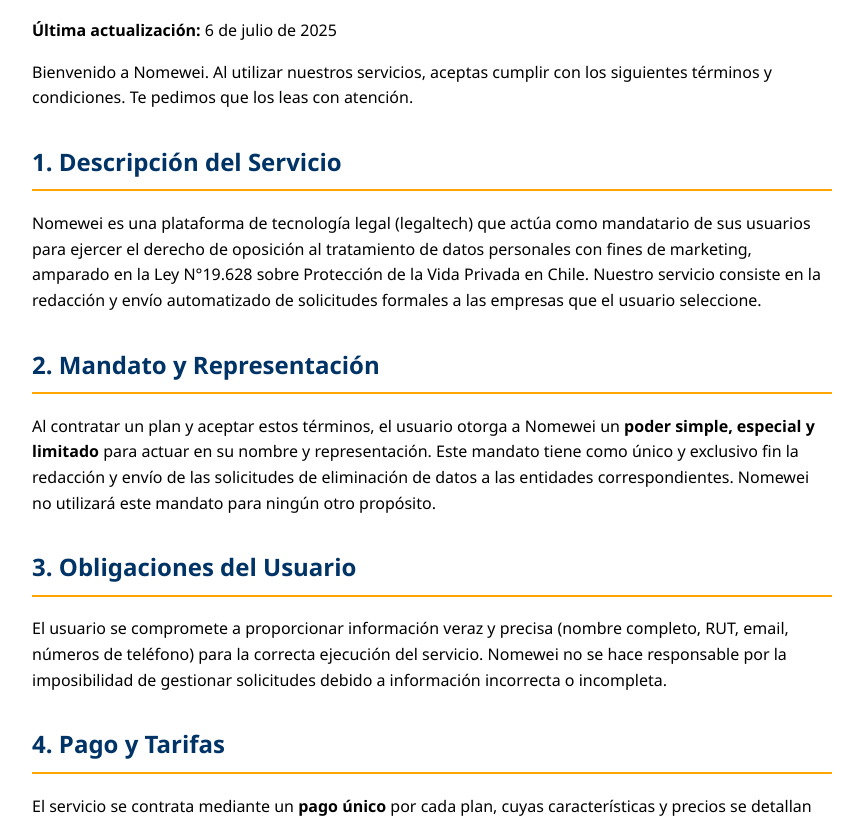
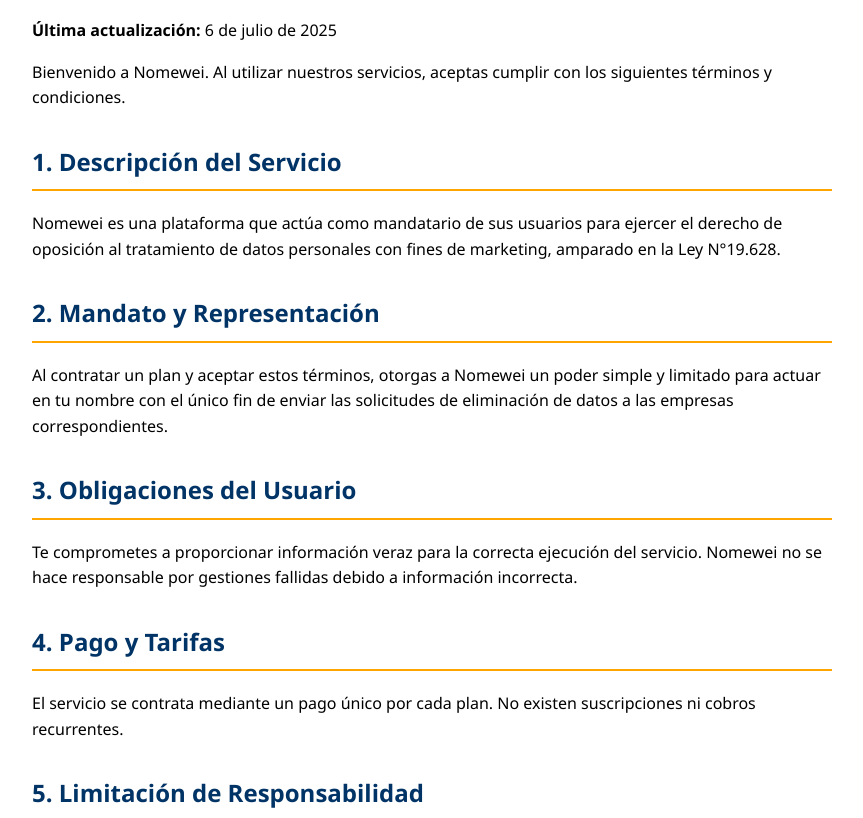
Before and after one commit to Nomewei/Cortala.cl, a plain HTML site: page terminos.html in a window 1280 px wide. Shown: the part 140-958 px from the top of the page, without its empty margins (208-1071 px from the left). Drawn offline with Linux system fonts and the light colour scheme.

Commit message:
Update terminos.html

```diff
--- a/terminos.html
+++ b/terminos.html
@@ -16,23 +16,17 @@
   <div class="legal-container">
     <h1>Términos y Condiciones de Uso</h1>
     <p><strong>Última actualización:</strong> 6 de julio de 2025</p>
-    <p>Bienvenido a Nomewei. Al utilizar nuestros servicios, aceptas cumplir con los siguientes términos y condiciones. Te pedimos que los leas con atención.</p>
-
+    <p>Bienvenido a Nomewei. Al utilizar nuestros servicios, aceptas cumplir con los siguientes términos y condiciones.</p>
     <h2>1. Descripción del Servicio</h2>
-    <p>Nomewei es una plataforma de tecnología legal (legaltech) que actúa como mandatario de sus usuarios para ejercer el derecho de oposición al tratamiento de datos personales con fines de marketing, amparado en la Ley N°19.628 sobre Protección de la Vida Privada en Chile. Nuestro servicio consiste en la redacción y envío automatizado de solicitudes formales a las empresas que el usuario seleccione.</p>
-
+    <p>Nomewei es una plataforma que actúa como mandatario de sus usuarios para ejercer el derecho de oposición al tratamiento de datos personales con fines de marketing, amparado en la Ley N°19.628.</p>
     <h2>2. Mandato y Representación</h2>
-    <p>Al contratar un plan y aceptar estos términos, el usuario otorga a Nomewei un <strong>poder simple, especial y limitado</strong> para actuar en su nombre y representación. Este mandato tiene como único y exclusivo fin la redacción y envío de las solicitudes de eliminación de datos a las entidades correspondientes. Nomewei no utilizará este mandato para ningún otro propósito.</p>
-
+    <p>Al contratar un plan y aceptar estos términos, otorgas a Nomewei un poder simple y limitado para actuar en tu nombre con el único fin de enviar las solicitudes de eliminación de datos a las empresas correspondientes.</p>
     <h2>3. Obligaciones del Usuario</h2>
-    <p>El usuario se compromete a proporcionar información veraz y precisa (nombre completo, RUT, email, números de teléfono) para la correcta ejecución del servicio. Nomewei no se hace responsable por la imposibilidad de gestionar solicitudes debido a información incorrecta o incompleta.</p>
-
+    <p>Te comprometes a proporcionar información veraz para la correcta ejecución del servicio. Nomewei no se hace responsable por gestiones fallidas debido a información incorrecta.</p>
     <h2>4. Pago y Tarifas</h2>
-    <p>El servicio se contrata mediante un <strong>pago único</strong> por cada plan, cuyas características y precios se detallan en nuestro sitio web. No existen suscripciones ni cobros recurrentes. El pago se procesa a través de pasarelas seguras y Nomewei no almacena información de tarjetas de crédito.</p>
-
+    <p>El servicio se contrata mediante un pago único por cada plan. No existen suscripciones ni cobros recurrentes.</p>
     <h2>5. Limitación de Responsabilidad</h2>
     <p>Nuestro compromiso es realizar la gestión de envío de la solicitud legal de forma diligente y profesional. El cumplimiento de dicha solicitud por parte de la empresa destinataria es de exclusiva responsabilidad de esta última. Si una empresa incumple el plazo legal, Nomewei proporcionará al usuario la evidencia de la gestión e instrucciones claras del paso a paso del procedimiento para que pueda presentar un reclamo ante el SERNAC.</p>
-
     <p><a href="javascript:history.back()">← Volver a la página anterior</a></p>
   </div>
 </body>
```
